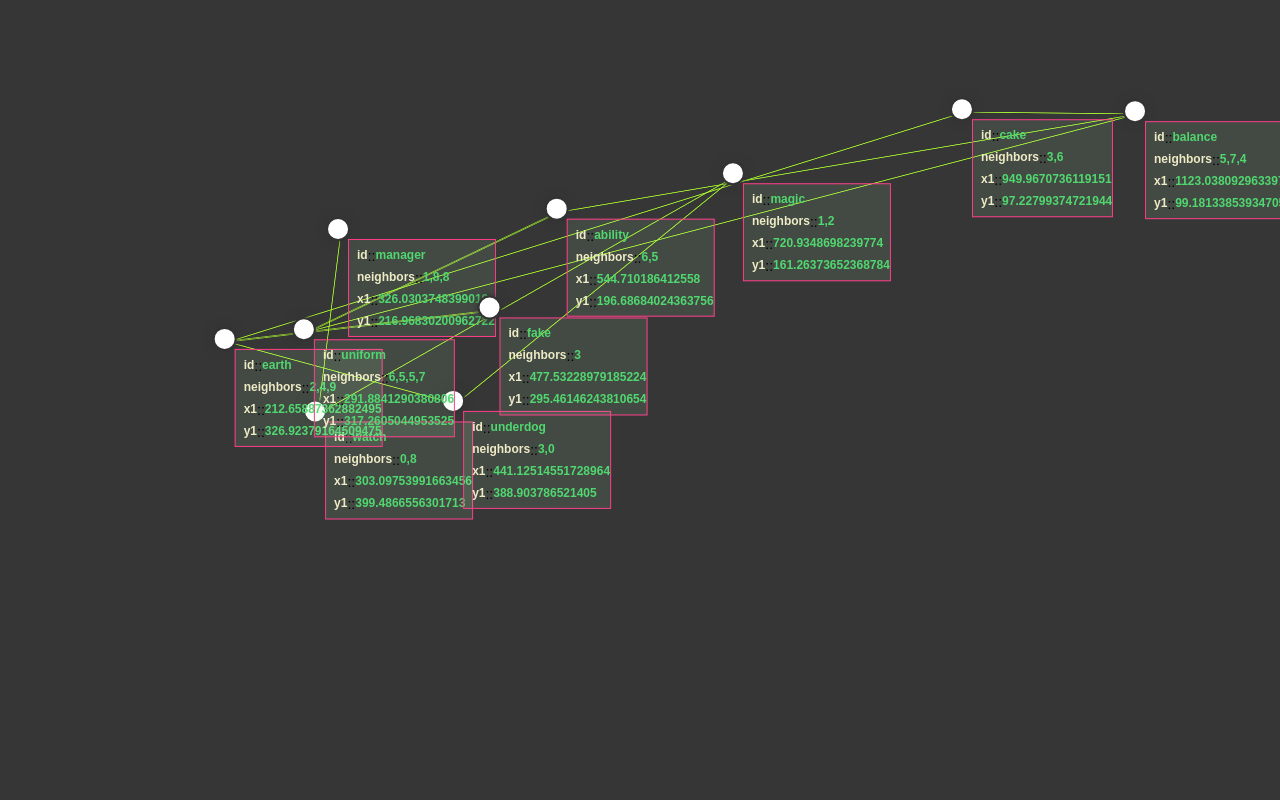
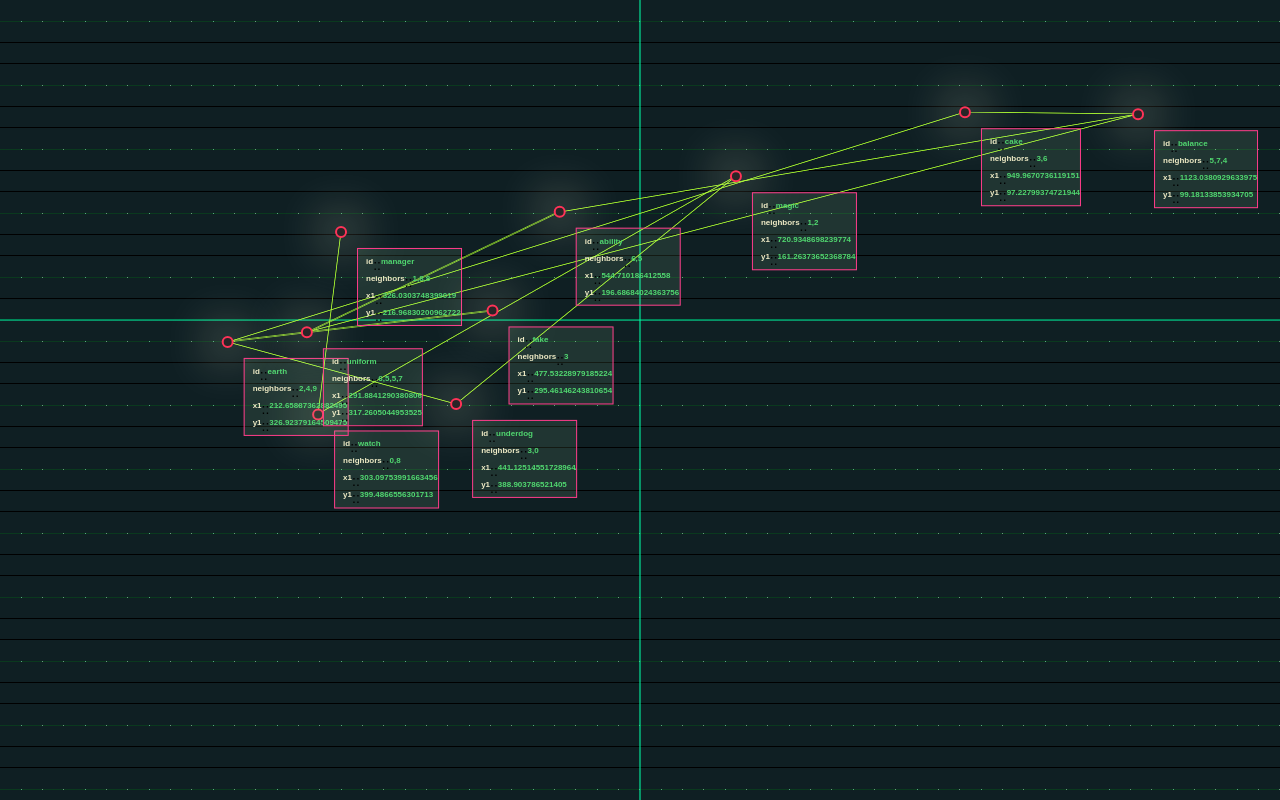
Before and after one commit to snk-js/Frontend-for-Graph-Theory-with-Svelte, a SvelteKit app: page / in a window 1280 px wide. Shown: the top 800 px of the page. Built offline with nearby package versions, Linux system fonts and the light colour scheme.

Commit message:
add more cool styles

```diff
--- /dev/null
+++ b/src/components/Background.svelte
@@ -0,0 +1,51 @@
+<div class="cartesian-draw" style="--c: 60; --cx: 30; --cy: 15; --dsize: 6;">
+  <slot />
+</div>
+
+<style>
+  #cartesian-draw_x-3 {
+    --size: 100%;
+  }
+  .cartesian-draw {
+    --c: 10;
+    --cx: 5;
+    --cy: 5;
+    --dsize: 10;
+    --dcolor: #369;
+    --size: 100%;
+
+    --lc: rgba(0, 255, 166, 0.521);
+    position: relative;
+    width: var(--size);
+    height: 0;
+    padding-top: var(--size);
+    box-sizing: border-box;
+    aspect-ratio: 1/1;
+    background-image: linear-gradient(
+        rgba(223, 37, 37, 0) calc(var(--cy) * 100% / var(--c) - 1px),
+        var(--lc) 0 calc(var(--cy) * 100% / var(--c) + 1px),
+        transparent 0
+      ),
+      linear-gradient(
+        to right,
+        rgba(243, 15, 15, 0) calc(var(--cx) * 100% / var(--c) - 1px),
+        var(--lc) 0 calc(var(--cx) * 100% / var(--c) + 1px),
+        transparent 0
+      ),
+      repeating-linear-gradient(
+        rgba(15, 98, 51, 0.566) 0 0.5px,
+        rgb(15, 31, 35) 0 calc(100% / var(--c) - 0.5px),
+        rgb(0, 0, 0) 0 calc(100% / var(--c))
+      ),
+      repeating-linear-gradient(
+        to right,
+        rgba(1, 255, 158, 0.279) 0 0.5px,
+        rgba(0, 0, 0, 0.989) 0 calc(100% / var(--c) - 0.5px),
+        #0002 0 calc(100% / var(--c))
+      );
+  }
+
+  .cartesian-draw.no-overflow {
+    overflow: hidden;
+  }
+</style>
--- a/src/components/Detail.svelte
+++ b/src/components/Detail.svelte
@@ -25,10 +25,10 @@
     font-weight: 600;
     margin-bottom: 0.5rem;
     color: rgb(81, 215, 112);
-    font-size: 0.75rem;
+    font-size: 0.5rem;
   }
   .name {
-    font-size: 0.75rem;
+    font-size: 0.5rem;
     font-weight: 600;
     margin-bottom: 0.5rem;
     color: rgb(239, 235, 198);
@@ -48,7 +48,7 @@
     left: 20px;
     top: 20px;
     min-width: 3rem;
-    max-width: 200px;
+    max-width: 150px;
     width: fit-content;
 
     overflow: auto;
--- a/src/components/Node.svelte
+++ b/src/components/Node.svelte
@@ -44,14 +44,14 @@
   .point {
     z-index: 750;
     background-color: pink;
-    width: 20px;
-    height: 20px;
+    width: 0.5rem;
+    height: 0.5rem;
     position: absolute;
-    top: 0px;
-    left: 0px;
-    border: 2px solid #333;
+    top: 9px;
+    left: 9px;
+    border: 2px solid rgb(255, 51, 88);
     border-radius: 50%;
-    background-color: #fff;
-    box-shadow: 0px 0px 10px #333;
+    background-color: rgb(41, 37, 39);
+    box-shadow: 0px 0px 50px 5px rgb(255, 254, 215);
   }
 </style>
--- a/src/routes/+page.svelte
+++ b/src/routes/+page.svelte
@@ -2,6 +2,7 @@
   import NodeDraw from "../components/Node.svelte";
   import { onMount } from "svelte";
   import { node_selection, nodes_stats, updateNodePosition } from "$lib/store";
+  import Background from "../components/Background.svelte";
 
   $: innerHeight = 0;
   $: innerWidth = 0;
@@ -36,12 +37,13 @@
 </script>
 
 <svelte:window bind:innerWidth bind:innerHeight />
-
-<div class="container" on:mousedown={(e) => moveNode(e)}>
-  {#each $nodes_stats as node, i}
-    <NodeDraw {...node} handleMoveNode={nodeSelection} />
-  {/each}
-</div>
+<Background>
+  <div class="container" on:mousedown={(e) => moveNode(e)}>
+    {#each $nodes_stats as node, i}
+      <NodeDraw {...node} handleMoveNode={nodeSelection} />
+    {/each}
+  </div>
+</Background>
 
 <!-- <svelte:window on:mouseup={onMouseUp} on:mousemove={onMouseMove} /> -->
 <style global>
@@ -52,12 +54,5 @@
     font-size: 14px;
   }
   .container {
-    width: 100vw;
-    height: 100vh;
-    max-height: 100vh;
-    background: rgb(54, 54, 54);
-    display: flex;
-    justify-content: center;
-    align-items: center;
   }
 </style>
```
